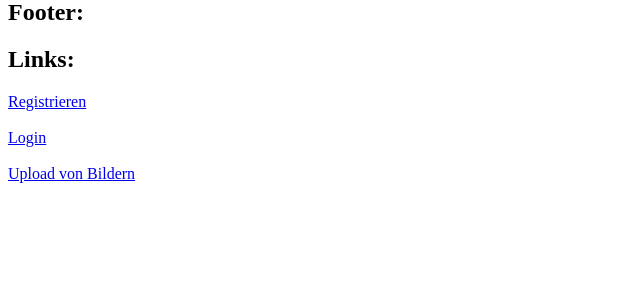
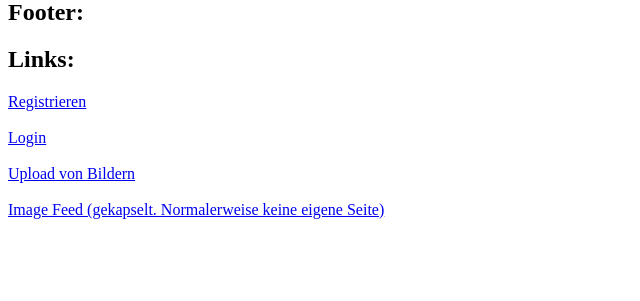
Before and after one commit to JustusFAusS/KC-Dauerstramm, a PHP site: page /html/homepage/index.php in a window 1280 px wide. Shown: the part 328-629 px from the top of the page, without its empty margins (0-640 px from the left). Run offline with PHP 8.4, Linux system fonts and the light colour scheme.

Commit message:
Link hinzugefügt

```diff
--- a/html/homepage/index.php
+++ b/html/homepage/index.php
@@ -25,6 +25,8 @@
 	<h2> Links:</h2>
 	<a href="/html/registrationAndLogin/register.php">Registrieren</a><br></br>
 	<a href="/html/registrationAndLogin/login.php">Login</a><br></br>
-	<a href="/html/uploadImage/upload_image.php">Upload von Bildern</a>
+	<a href="/html/uploadImage/upload_image.php">Upload von Bildern</a><br></br>
+	<a href="/html/homepage/image_feed.php">Image Feed (gekapselt. Normalerweise keine eigene Seite)</a>
+
  </body>
 </html>
```
Also changed, not shown: resources/images/uploadedImages/049b165dd7350ae016dded637a69eb1bScreenshot from 2019-04-01 12-01-54.png (added).
